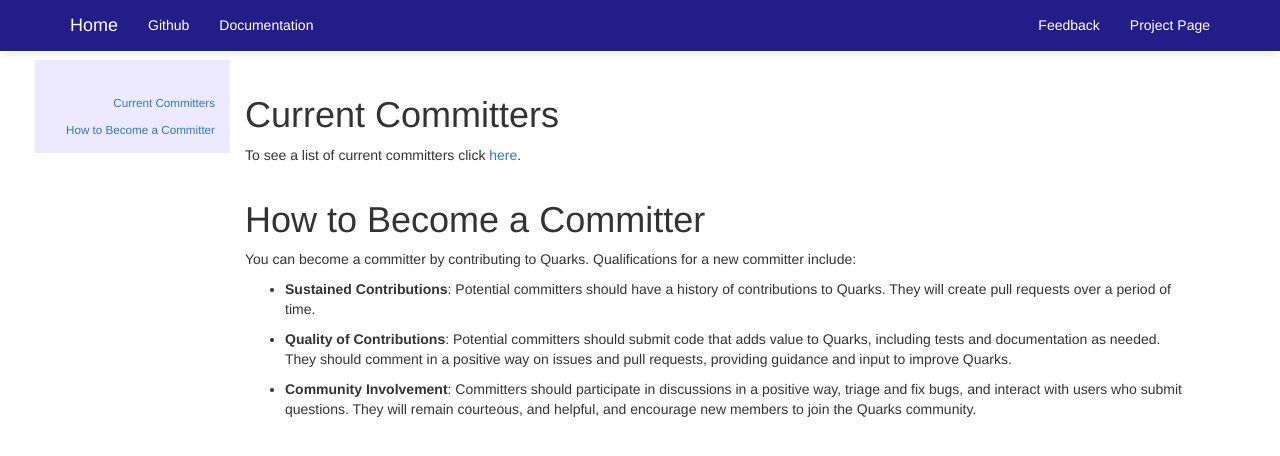
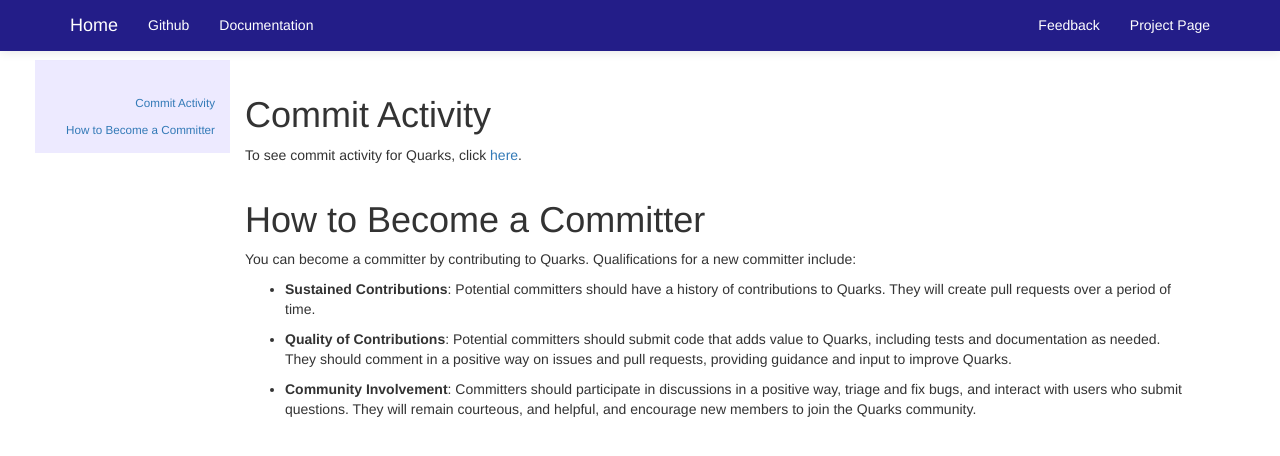
Before and after one commit to quarks-edge/quarks.documentation, a Jekyll site: the page built from docs/quarks/committers.md, in a window 1280 px wide. Shown: the top 456 px of the page. Built offline with Jekyll 4.4.1, drawn with Linux system fonts in a browser that asks for light colours; nearby versions of some CDN libraries.

Commit message:
Changed first section
Not everyone had access to the original link that showed committers.  Changed the first section of this document to "Commit Activity" and linked to the pulse page.  This is to resolve quarks-edge.github.io #7.

```diff
--- a/docs/quarks/committers.md
+++ b/docs/quarks/committers.md
@@ -1,13 +1,13 @@
 ---
 layout: docs
 title: Committers
-description: List of Quarks Committers and How to Become a Committer
+description: Commit Activity and How to Become a Committer
 weight: 30
 ---
 
-# Current Committers
+# Commit Activity
 
-To see a list of current committers click [here](https://github.com/orgs/quarks-edge/teams/quarkscommitters).
+To see commit activity for Quarks, click [here](https://github.com/quarks-edge/quarks/pulse).
 
 # How to Become a Committer
 
```
